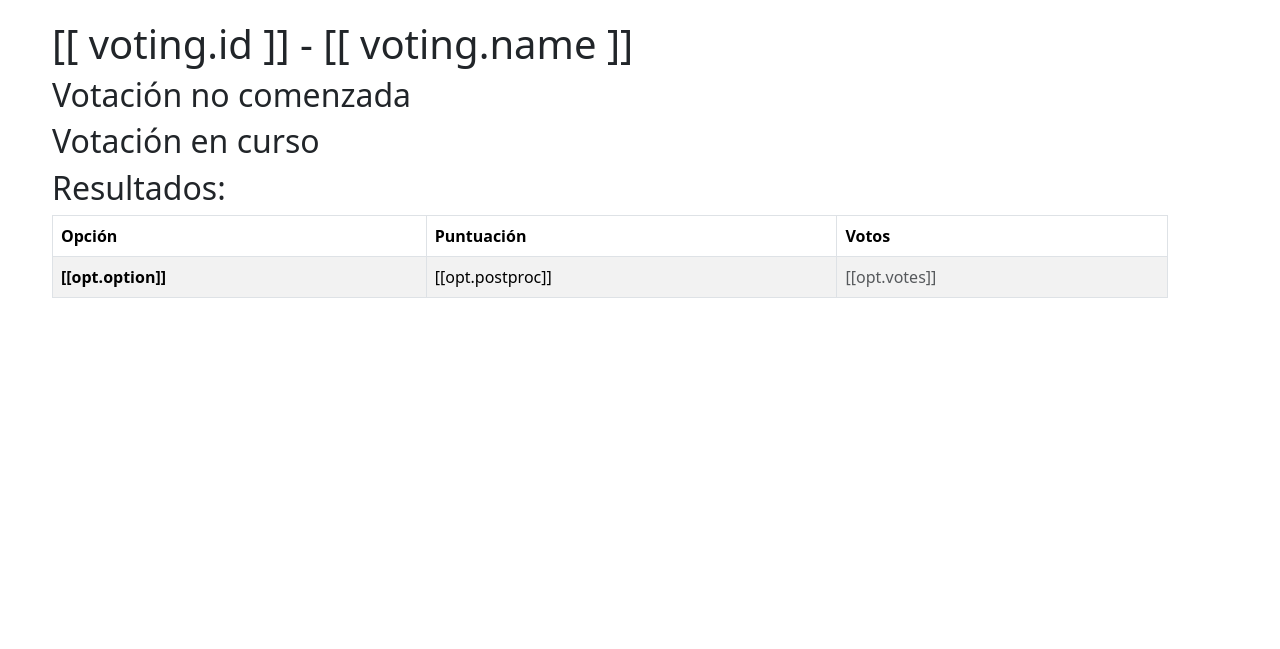
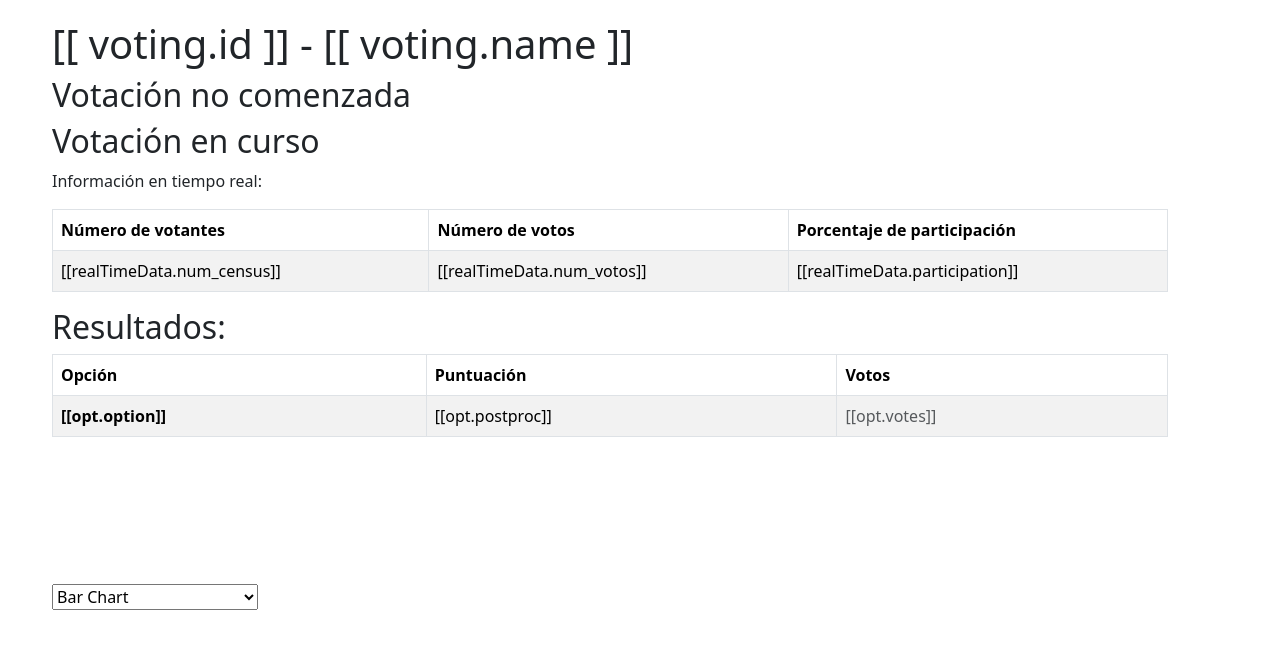
Before and after one commit to decide-single-maroto/decide-single-maroto, a Django app: template decide/visualizer/templates/visualizer/visualizer.html in a window 1280 px wide. Shown: the part 58-707 px from the top of the page. Run offline with Django 3.2, Linux system fonts and the light colour scheme; data comes from the database, SQL or seed files in the repository; the template is opened without the code that fills it: values that come from a table or form of the project are taken from there, most other values are stand-ins (such as "Sample title", 1, 10 or a date in 2020); a map, chart or similar area stays blank; some libraries are stand-ins or nearby versions.

Commit message:
feat: Add graphs and information in real time

```diff
--- a/decide/visualizer/templates/visualizer/visualizer.html
+++ b/decide/visualizer/templates/visualizer/visualizer.html
@@ -21,8 +21,29 @@
             <h1>[[ voting.id ]] - [[ voting.name ]]</h1>
 
             <h2 v-if="!voting.start_date">Votación no comenzada</h2>
-            <h2 v-else-if="!voting.end_date">Votación en curso</h2>
+            <div v-else-if="!voting.end_date">
+                <h2>Votación en curso</h2>
+                <p>Información en tiempo real:</p>
+
+                <table class="table table-bordered table-striped">
+                    <thead>
+                        <tr>
+                            <th>Número de votantes</th>
+                            <th>Número de votos</th>
+                            <th>Porcentaje de participación</th>
+                        </tr>
+                    </thead>
+                    <tbody>
+                        <tr>
+                            <td id="census"> [[realTimeData.num_census]]</td>
+                            <td id="votes"> [[realTimeData.num_votos]]</td>
+                            <td id="participation"> [[realTimeData.participation]]</td>
+                        </tr>
+                    </tbody>
+                </table>
+            </div>
             <div v-else>
+
                 <h2 class="heading">Resultados:</h2>
 
                 <table class="table table-bordered table-striped">
@@ -41,6 +62,15 @@
                         </tr>
                     </tbody>
                 </table>
+                <select id="chart-select" onchange="showChart()">
+                    <option value="bar-chart">Bar Chart</option>
+                    <option value="polar-chart-post">Polar Chart (Puntuación)</option>
+                    <option value="polar-chart-votes">Polar Chart (Votos)</option>
+                </select>
+
+                <canvas id="bar-chart"></canvas>
+                <canvas id="polar-chart-post" style="display:none"></canvas>
+                <canvas id="polar-chart-votes" style="display:none"></canvas>
             </div>
 
         </div>
@@ -53,17 +83,149 @@
     <script src="https://unpkg.com/babel-polyfill@latest/dist/polyfill.min.js"></script>
     <script src="https://unpkg.com/bootstrap@5.2.2/dist/js/bootstrap.js"></script>
 
+    <script src="https://cdn.jsdelivr.net/npm/chart.js@2.9.4"></script>
+
     <script>
-        var voting = {{voting|safe}};
+        var voting = {{ voting | safe }};
+        var realTimeData = {{ realTimeData | safe }};
+
         const { createApp } = Vue
         createApp({
             delimiters: ['[[', ']]'],
             data() {
                 return {
-                    voting: voting
+                    voting: voting,
+                    realTimeData:realTimeData
                 }
             }
         }).mount('#app-visualizer')
     </script>
+
+    <script>
+        function showChart() {
+            const select = document.getElementById("chart-select");
+            const chartId = select.value;
+            const charts = document.getElementsByTagName("canvas");
+
+            for (let i=0; i<charts.length; i++) {
+                if(charts[i].id === chartId) {
+                    charts[i].style.display = "block";
+                } else {
+                    charts[i].style.display = "none";
+                }
+            }
+        }
+    </script>
+
+    <script>
+        let labels = voting.postproc.map((opt) => opt.option)
+        let postproc = voting.postproc.map((opt) => opt.postproc)
+        let votes = voting.postproc.map((opt) => opt.votes)
+
+        // Generar colores aleatorios para los elementos del gráfico
+        let generateRandomColors = (numColors) => {
+            const randomColors = [];
+            for (let i = 0; i < numColors; i++) {
+                const randomColor = "#" + Math.floor(Math.random() * 16777215).toString(16);
+                randomColors.push(randomColor);
+            }
+            return randomColors;
+        };
+
+        let numDataPoints = voting.postproc.length;
+        let randomColors = generateRandomColors(numDataPoints);
+
+        let ctx = document.getElementById("bar-chart").getContext("2d");
+        let chart = new Chart(ctx, {
+            type: "bar",
+            data: {
+                labels: labels,
+                datasets: [
+                    {
+                        label:"Puntuación",
+                        backgroundColor: 'rgba(70,130,180,0.5)',
+                        borderColor: "#4682B4",
+                        data: postproc
+                    },
+                    {
+                        label: "Votos",
+                        backgroundColor: 'rgba(255,140,0,0.5)',
+                        borderColor: "#FF8C00",
+                        data: votes
+                    }
+                ]
+            },
+            options: {
+                title: {
+                    text: voting.name,
+                    display: true
+                }
+            }
+        });
+
+        // Obtener el contexto del canvas
+        let polarChartScoreCanvas = document.getElementById("polar-chart-post");
+        let ctxPolarChartScore = polarChartScoreCanvas.getContext("2d");
+
+        // Definir los datos y opciones del gráfico
+        const polarChartDataScore = {
+            labels: labels,
+            datasets: [
+                {
+                    label:"Puntuación",
+                    backgroundColor: randomColors,
+                    borderColor: randomColors,
+                    borderWidth: 1,
+                    data: postproc
+                }
+            ]
+        };
+
+        const chartOptionsPolarScore = {
+            responsive: true,
+            title: {
+                text: voting.name +  ' (Puntuación)',
+                display: true
+            }
+        };
+
+        // Crear el gráfico
+        const polarChartScore = new Chart(ctxPolarChartScore, {
+            type: 'polarArea',
+            data: polarChartDataScore,
+            options: chartOptionsPolarScore
+        });
+
+        let polarChartVotesCanvas = document.getElementById("polar-chart-votes");
+        let ctxPolarChartVotes = polarChartVotesCanvas.getContext("2d");
+
+        const polarChartDataVotes = {
+            labels: labels,
+            datasets: [
+                {
+                    label:"Votos",
+                    backgroundColor: randomColors,
+                    borderColor: randomColors,
+                    borderWidth: 1,
+                    data: votes
+                }
+            ]
+        };
+
+        const chartOptionsPolarVotes = {
+            responsive: true,
+            title: {
+                text: voting.name + ' (votos)',
+                display: true
+            }
+        };
+
+        const polarChartVotes = new Chart(ctxPolarChartVotes, {
+            type: 'polarArea',
+            data: polarChartDataVotes,
+            options: chartOptionsPolarVotes
+        });
+
+    </script>
 </body>
 {% endblock %}
--- a/docker/docker-compose.yml
+++ b/docker/docker-compose.yml
@@ -4,7 +4,7 @@ services:
   db:
     restart: always
     container_name: decide_db
-    image: postgres:11.18-bullseye
+    image: postgres:14.9-alpine
     volumes:
       - db:/var/lib/postgresql/data
     networks:
--- a/docker/docker-settings.py
+++ b/docker/docker-settings.py
@@ -5,7 +5,7 @@ DATABASES = {
         'ENGINE': 'django.db.backends.postgresql',
         'NAME': 'postgres',
         'USER': 'postgres',
-        'PASSWORD':'',
+        'PASSWORD':'postgres',
         'HOST': 'db',
         'PORT': 5432,
     }
@@ -15,7 +15,7 @@ STATIC_ROOT = '/app/static/'
 MEDIA_ROOT = '/app/static/media/'
 ALLOWED_HOSTS = ['*']
 
-CSRF_TRUSTED_ORIGINS = ['http://10.5.0.1:8000']
+CSRF_TRUSTED_ORIGINS = ['http://10.5.0.1:8000', 'http://localhost:8000']
 
 # Modules in use, commented modules that you won't use
 MODULES = [
--- a/vagrant/files/settings.py
+++ b/vagrant/files/settings.py
@@ -14,6 +14,10 @@ DATABASES = {
 STATIC_ROOT = '/home/decide/static/'
 MEDIA_ROOT = '/home/decide/static/media/'
 ALLOWED_HOSTS = ['*']
+ALLOWED_ORIGINS = ['http://*', 'https://*', 'https://localhost:8080', 'http://localhost:8080']
+CSRF_COOKIE_SECURE = True
+CSRF_COOKIE_SAMESITE = 'Strict'
+CSRF_TRUSTED_ORIGINS = ALLOWED_ORIGINS.copy()
 
 # Modules in use, commented modules that you won't use
 MODULES = [
--- a/vagrant/packages.yml
+++ b/vagrant/packages.yml
@@ -6,6 +6,7 @@
     update_cache: yes
   vars:
     packages:
+    - acl
     - git
     - postgresql
     - python3
--- a/vagrant/python.yml
+++ b/vagrant/python.yml
@@ -3,7 +3,7 @@
   become: yes
   become_user: decide
   git:
-    repo: 'https://github.com/wadobo/decide.git'
+    repo: 'https://github.com/decide-single-maroto/decide-single-maroto'
     dest: /home/decide/decide
     version: master
 
```
Also changed, not shown: decide/visualizer/views.py (+19 -3 lines), vagrant/django.yml (+9 -0 lines), 2 other files.
